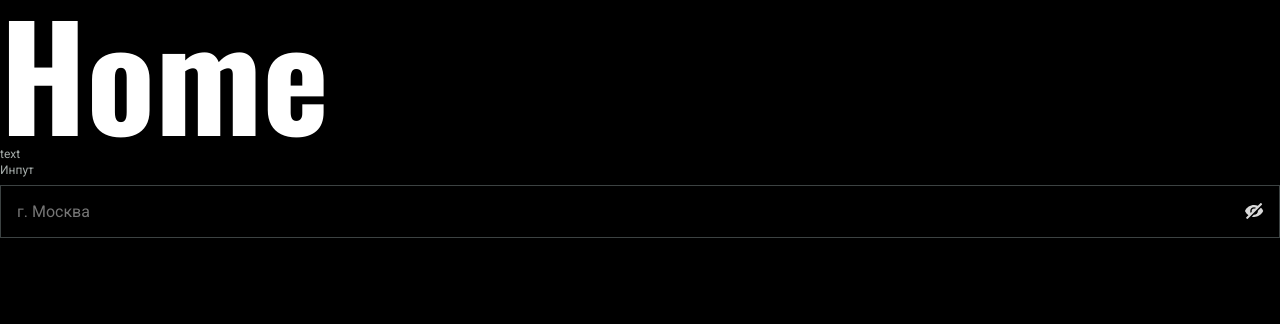
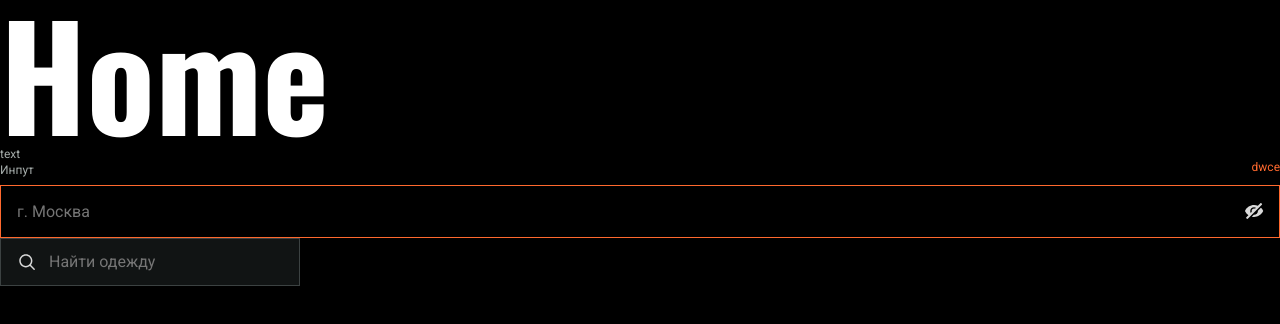
Before and after one commit to winder10fps/Abibas_frontend, a React (Vite) app: page / in a window 1280 px wide. Shown: the top 324 px of the page. Built offline with nearby package versions, Linux system fonts and the light colour scheme.

Commit message:
компонент SearchInput

```diff
--- a/src/app/styles/reset.css
+++ b/src/app/styles/reset.css
@@ -16,3 +16,4 @@ h1,h2,h3,h4,h5,h6{font-size:inherit;font-weight: inherit;}
 a{color:inherit;}
 summary {list-style: none;}
 select {appearance: none; -moz-appearance: none; -webkit-appearance: none; border: none; background-color: transparent; outline: none;}
+input[type="search"]::-webkit-search-cancel-button {-webkit-appearance: none;appearance: none;}
--- a/src/pages/home/ui/HomePage.tsx
+++ b/src/pages/home/ui/HomePage.tsx
@@ -1,11 +1,17 @@
-import { Input, Text } from "@/shared/ui"
+import { Input, SearchInput, Text } from "@/shared/ui"
+import { useRef, useState } from "react"
 
 export const HomePage = () => {
+  const ref = useRef<HTMLInputElement>(null)
+  const [query, setQuery] = useState('');
+
+
   return (
     <>
       <h1>Home</h1>
       <Text size="micro" color="foreground">text</Text>
-      <Input id="input" label="Инпут" placeholder="г. Москва" type="password"/>
+      <Input id="input" label="Инпут" placeholder="г. Москва" type="password" errorMessage="dwce" />
+      <SearchInput ref={ref} value={query} onChange={(e) => setQuery(e.target.value)} onClear={() => setQuery('')} />
     </>
   )
 }
--- a/src/shared/ui/Input/Input.tsx
+++ b/src/shared/ui/Input/Input.tsx
@@ -1,21 +1,22 @@
-import { forwardRef, useState, type ComponentPropsWithoutRef } from 'react'
+import { useState, type ComponentPropsWithRef } from 'react'
 import { Text } from '@/shared/ui'
 import './Input.css'
 
-type InputProps = ComponentPropsWithoutRef<'input'> & {
+type InputProps = ComponentPropsWithRef<'input'> & {
   id: string
   label?: string
   errorMessage?: string
 }
 
-export const Input = forwardRef<HTMLInputElement, InputProps>(({
+export const Input = ({
   label,
   type = 'text',
   errorMessage,
   className = '',
   id,
+  ref,
   ...props
-}, ref) => {
+}: InputProps) => {
   const textStyle = 'text default light'
 
   const [showPassword, setShowPassword] = useState(false)
@@ -62,4 +63,3 @@ export const Input = forwardRef<HTMLInputElement, InputProps>(({
     </div>
   )
 }
-)
--- /dev/null
+++ b/src/shared/ui/SearchInput/SearchInput.css
@@ -0,0 +1,33 @@
+.search-input-wrapper {
+  border: var(--border-secondary);
+  max-width: 300px;
+  position: relative;
+  display: flex;
+  align-items: center;
+}
+
+.search-input-field {
+  background-color: var(--color-dark);
+  height: 46px;
+  width: 100%;
+  padding: 0 48px;
+}
+
+.search-input-wrapper:focus-within {
+  border-color: var(--color-accent);
+}
+
+.search-input-icon {
+  position: absolute;
+  left: 16px;
+}
+
+.search-input-close {
+  position: absolute;
+  right: 16px;
+  transition: all var(--transition-fast);
+}
+
+.search-input-close:hover {
+  opacity: .8;
+}
--- /dev/null
+++ b/src/shared/ui/SearchInput/SearchInput.tsx
@@ -0,0 +1,40 @@
+import { type ComponentPropsWithRef } from "react"
+import './SearchInput.css'
+
+type SearchInputProps = ComponentPropsWithRef<'input'> & {
+  onClear?: () => void
+}
+
+export const SearchInput = ({
+  id,
+  value,
+  className,
+  onClear,
+  onChange,
+  ref,
+  ...props
+}: SearchInputProps) => {
+  const textStyle = 'text default light'
+  const hasValue = Boolean(value)
+
+  return (
+    <div className="search-input-wrapper">
+      <img src="/icons/search.svg" alt="🔍" className="search-input-icon" />
+      <input
+        id={id}
+        ref={ref}
+        value={value}
+        onChange={onChange}
+        placeholder="Найти одежду"
+        className={`search-input-field ${className} ${textStyle}`}
+        type="search"
+        {...props}
+      />
+      {hasValue &&
+        <button type="button" onClick={onClear} className="search-input-close">
+          <img src="/icons/close-cross.svg" alt="×" />
+        </button>
+      }
+    </div>
+  )
+}
--- a/src/shared/ui/index.ts
+++ b/src/shared/ui/index.ts
@@ -1,3 +1,4 @@
 export { Button } from './Button/Button'
 export { Text } from './Text/Text'
 export { Input } from './Input/Input'
+export { SearchInput } from './SearchInput/SearchInput'
```
Also changed, not shown: public/icons/close-cross.svg (added), public/icons/search.svg (added).
